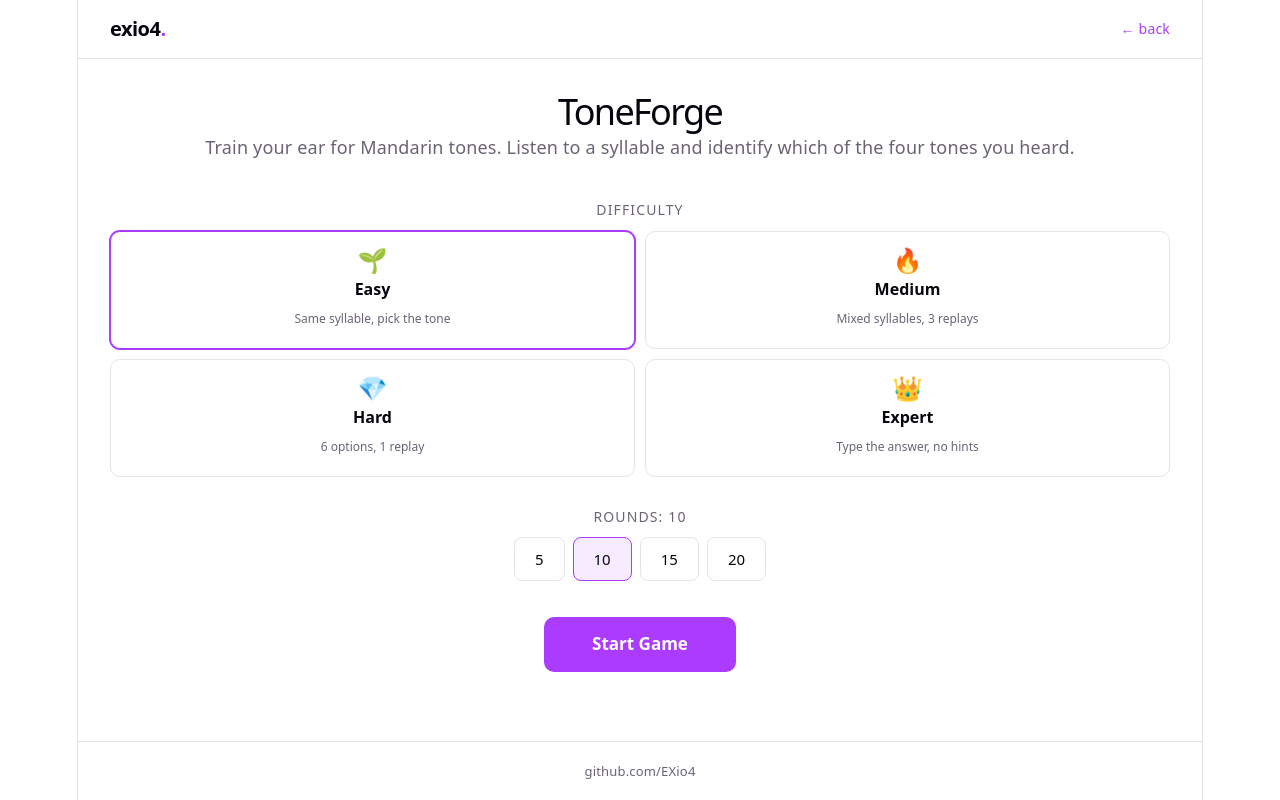
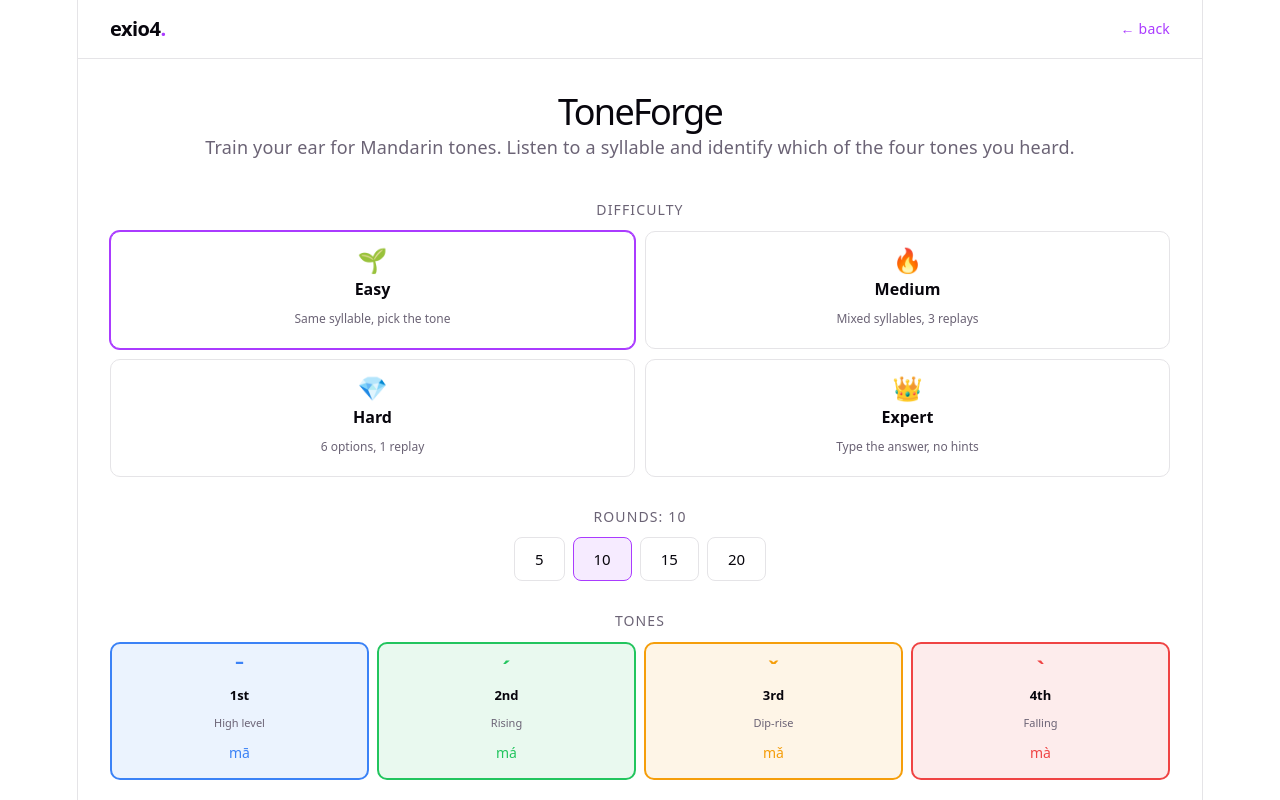
Before and after one commit to EXio4/exio4.github.io, a React (Vite) app: page /apps/toneforge in a window 1280 px wide. Shown: the top 800 px of the page. Built offline with nearby package versions, Linux system fonts and the light colour scheme.

Commit message:
Add tone range filter: engine support + toggle chips on setup screen

```diff
--- a/src/apps/toneforge/SetupScreen.tsx
+++ b/src/apps/toneforge/SetupScreen.tsx
@@ -26,15 +26,28 @@ const GROUPS: { key: InitialGroup | ''; label: string }[] = [
 
 const ROUND_OPTIONS = [5, 10, 15, 20]
 
+const TONES = [
+  { tone: 1, mark: 'ˉ', name: '1st', full: 'High level', char: 'mā' },
+  { tone: 2, mark: 'ˊ', name: '2nd', full: 'Rising', char: 'má' },
+  { tone: 3, mark: 'ˇ', name: '3rd', full: 'Dip-rise', char: 'mǎ' },
+  { tone: 4, mark: 'ˋ', name: '4th', full: 'Falling', char: 'mà' },
+]
+
+function toggle(arr: number[], val: number): number[] {
+  if (arr.includes(val)) return arr.filter(v => v !== val)
+  return [...arr, val]
+}
+
 export function SetupScreen({ onStart }: Props) {
   const [tier, setTier] = useState<Tier>('easy')
   const [group, setGroup] = useState<InitialGroup | ''>('')
   const [rounds, setRounds] = useState(10)
+  const [tones, setTones] = useState<number[]>([1, 2, 3, 4])
 
   const showGroup = tier === 'medium' || tier === 'hard'
 
   const handleStart = () => {
-    const config: ToneForgeConfig = { tier, roundsPerGame: rounds }
+    const config: ToneForgeConfig = { tier, roundsPerGame: rounds, tones }
     if (showGroup && group) config.initialGroup = group as InitialGroup
     onStart(config)
   }
@@ -94,6 +107,29 @@ export function SetupScreen({ onStart }: Props) {
         </div>
       </section>
 
+      <section className="tf-setup-section">
+        <h2 className="tf-setup-label">Tones</h2>
+        <div className="tf-tone-chips">
+          {TONES.map((t) => {
+            const active = tones.includes(t.tone)
+            return (
+              <button
+                key={t.tone}
+                className={`tf-tone-chip${active ? ' is-active' : ''}`}
+                onClick={() => setTones(toggle(tones, t.tone))}
+                disabled={!active && tones.length <= 1}
+                style={{ '--tone': `var(--tone-${t.tone})` } as React.CSSProperties}
+              >
+                <span className="tf-tone-chip-mark">{t.mark}</span>
+                <span className="tf-tone-chip-name">{t.name}</span>
+                <span className="tf-tone-chip-desc">{t.full}</span>
+                <span className="tf-tone-chip-example">{t.char}</span>
+              </button>
+            )
+          })}
+        </div>
+      </section>
+
       <button className="tf-start-btn" onClick={handleStart}>
         Start Game
       </button>
--- a/src/apps/toneforge/toneforge.css
+++ b/src/apps/toneforge/toneforge.css
@@ -154,6 +154,71 @@
     border-color: var(--accent);
     background: var(--accent-bg);
   }
+}
+
+/* tone chips */
+
+.tf-tone-chips {
+  display: grid;
+  grid-template-columns: repeat(4, 1fr);
+  gap: 8px;
+
+  @media (max-width: 480px) {
+    grid-template-columns: repeat(2, 1fr);
+  }
+}
+
+.tf-tone-chip {
+  display: flex;
+  flex-direction: column;
+  align-items: center;
+  gap: 2px;
+  padding: 12px 8px;
+  border: 2px solid var(--border);
+  border-radius: 10px;
+  background: var(--bg);
+  color: var(--text-h);
+  cursor: pointer;
+  transition: border-color 0.2s, background 0.2s, opacity 0.2s;
+  font: inherit;
+
+  &:hover:not(:disabled) {
+    border-color: var(--tone, var(--accent-border));
+    background: color-mix(in srgb, var(--tone, var(--accent)) 6%, var(--bg));
+  }
+
+  &.is-active {
+    border-color: var(--tone, var(--accent));
+    background: color-mix(in srgb, var(--tone, var(--accent)) 10%, var(--bg));
+  }
+
+  &:disabled {
+    opacity: 0.3;
+    cursor: default;
+  }
+}
+
+.tf-tone-chip-mark {
+  font-size: 22px;
+  font-weight: 700;
+  color: var(--tone, var(--accent));
+  line-height: 1.1;
+}
+
+.tf-tone-chip-name {
+  font-size: 13px;
+  font-weight: 600;
+}
+
+.tf-tone-chip-desc {
+  font-size: 11px;
+  color: var(--text);
+}
+
+.tf-tone-chip-example {
+  font-size: 14px;
+  color: var(--tone, var(--text));
+  margin-top: 2px;
 }
 
 .tf-start-btn {
--- a/src/apps/toneforge/toneforge.ts
+++ b/src/apps/toneforge/toneforge.ts
@@ -26,6 +26,7 @@ export interface ToneForgeConfig {
   initialGroup?: InitialGroup;           // limit pool to these initials
   roundsPerGame?: number;                // default 10
   distractorsStrategy?: DistractorStrategy; // override tier default
+  tones?: number[];                      // which tones to include (default [1,2,3,4])
 }
 
 export interface SyllableEntry {
@@ -128,6 +129,10 @@ const TIER_PRESETS: Record<Tier, TierPreset> = {
   expert:  { numOptions: 0, strategy: 'mixed',      maxReplays: 0,        sameBaseForAllOptions: false, typed: true  },
 };
 
+function getEnabledTones(config: ToneForgeConfig): number[] {
+  return config.tones ?? [1, 2, 3, 4];
+}
+
 // ── pool filtering ─────────────────────────────────────────────────
 
 function getPool(config: ToneForgeConfig): string[] {
@@ -148,12 +153,13 @@ function getPool(config: ToneForgeConfig): string[] {
 
 function generateOptions(
   correct: SyllableEntry,
-  tier: Tier,
+  config: ToneForgeConfig,
   strategy?: DistractorStrategy,
 ): SyllableEntry[] {
-  const preset = TIER_PRESETS[tier];
+  const preset = TIER_PRESETS[config.tier];
   const strat = strategy || preset.strategy;
   const count = preset.numOptions;
+  const enabledTones = getEnabledTones(config);
 
   if (preset.typed) return [correct]; // expert — no distractors
 
@@ -161,12 +167,14 @@ function generateOptions(
   if (strat === 'sameBase' || preset.sameBaseForAllOptions) {
     const variants = P.getToneVariants(correct.base);
     if (!variants) return [correct];
-    const opts = variants.map((v, i) => ({
-      base: correct.base,
-      tone: i + 1,
-      syllableTone: v.syllableTone,
-      fileUrl: v.fileUrl,
-    }));
+    const opts = variants
+      .map((v, i) => ({
+        base: correct.base,
+        tone: i + 1,
+        syllableTone: v.syllableTone,
+        fileUrl: v.fileUrl,
+      }))
+      .filter(o => enabledTones.includes(o.tone));
     return shuffle(opts);
   }
 
@@ -175,32 +183,37 @@ function generateOptions(
     sameBase: false,
   });
 
-  // if not enough, fill with random
-  if (distractors.length < count - 1) {
-    const needed = count - 1 - distractors.length;
-    const used = new Set(distractors.map(d => d.syllableTone));
+  // filter distractors to enabled tones
+  const filtered = distractors.filter(d => enabledTones.includes(d.tone));
+
+  // if not enough, fill with random (enabled tones only)
+  if (filtered.length < count - 1) {
+    const needed = count - 1 - filtered.length;
+    const used = new Set(filtered.map(d => d.syllableTone));
     used.add(correct.syllableTone);
-    for (let i = 0; i < needed * 10 && distractors.length < count - 1; i++) {
+    const enabled = new Set(enabledTones);
+    for (let i = 0; i < needed * 20 && filtered.length < count - 1; i++) {
       const r = P.getRandom();
-      if (!used.has(r.syllableTone)) {
+      if (!used.has(r.syllableTone) && enabled.has(r.tone)) {
         used.add(r.syllableTone);
-        distractors.push(r);
+        filtered.push(r);
       }
     }
   }
 
-  return shuffle([correct, ...distractors.slice(0, count - 1)]);
+  return shuffle([correct, ...filtered.slice(0, count - 1)]);
 }
 
 // ── round generation ───────────────────────────────────────────────
 
 function generateRound(state: ToneForgeState): ToneForgeRound {
   const pool = getPool(state.config);
+  const enabledTones = getEnabledTones(state.config);
 
   // pick correct answer — biased toward weak tones if we have history
-  const correct = pickCorrectAnswer(pool, state.stats);
+  const correct = pickCorrectAnswer(pool, state.stats, enabledTones);
 
-  const options = generateOptions(correct, state.config.tier, state.config.distractorsStrategy);
+  const options = generateOptions(correct, state.config, state.config.distractorsStrategy);
   const correctIndex = options.findIndex(o => o.syllableTone === correct.syllableTone);
 
   return {
@@ -211,11 +224,17 @@ function generateRound(state: ToneForgeState): ToneForgeRound {
   };
 }
 
-function pickCorrectAnswer(pool: string[], stats: ToneStats): SyllableEntry {
-  // 70% of the time: pick from weak tones (adaptive)
-  // 30% of the time: pick randomly (keep exposure broad)
+function pickCorrectAnswer(pool: string[], stats: ToneStats, enabledTones: number[]): SyllableEntry {
+  // 70% of the time: pick from weak tones (adaptive), filtered to enabled
+  // 30% of the time: pick randomly (keep exposure broad), filtered to enabled
+  const fallback = () => {
+    const base = pool[Math.floor(Math.random() * pool.length)];
+    const tone = enabledTones[Math.floor(Math.random() * enabledTones.length)];
+    return P.getByBaseAndTone(base, tone) || pickAny(pool, enabledTones);
+  };
+
   if (Math.random() < 0.7 && stats.totalRounds > 5) {
-    const weakTones = getWeakTones(stats);
+    const weakTones = getWeakTones(stats).filter(t => enabledTones.includes(t));
     if (weakTones.length > 0) {
       const tone = weakTones[Math.floor(Math.random() * Math.min(2, weakTones.length))];
       const base = pool[Math.floor(Math.random() * pool.length)];
@@ -225,9 +244,17 @@ function pickCorrectAnswer(pool: string[], stats: ToneStats): SyllableEntry {
     }
   }
 
-  const base = pool[Math.floor(Math.random() * pool.length)];
-  const tone = Math.floor(Math.random() * 4) + 1;
-  return P.getByBaseAndTone(base, tone) || P.getRandom();
+  return fallback();
+}
+
+function pickAny(pool: string[], enabledTones: number[]): SyllableEntry {
+  for (let i = 0; i < 20; i++) {
+    const base = pool[Math.floor(Math.random() * pool.length)];
+    const tone = enabledTones[Math.floor(Math.random() * enabledTones.length)];
+    const entry = P.getByBaseAndTone(base, tone);
+    if (entry) return entry;
+  }
+  return P.getRandom();
 }
 
 // ── state machine ──────────────────────────────────────────────────
```
